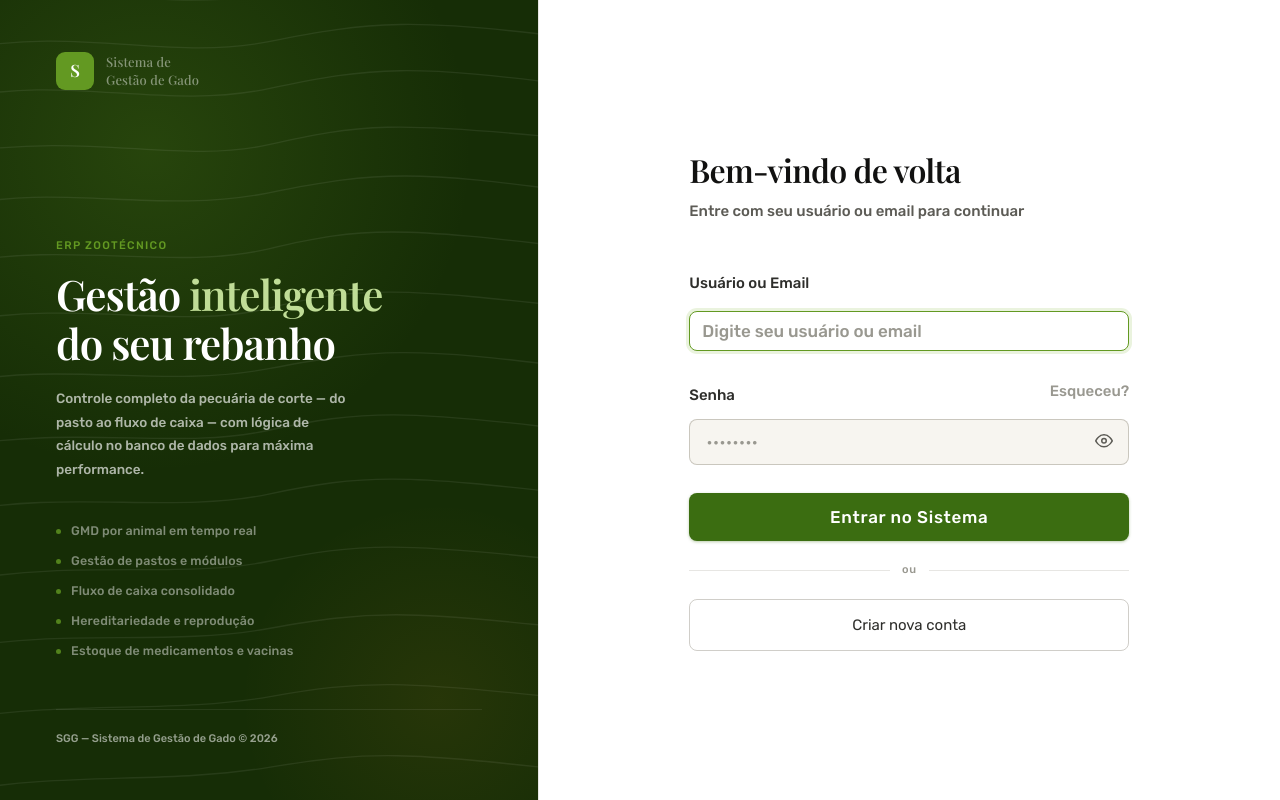
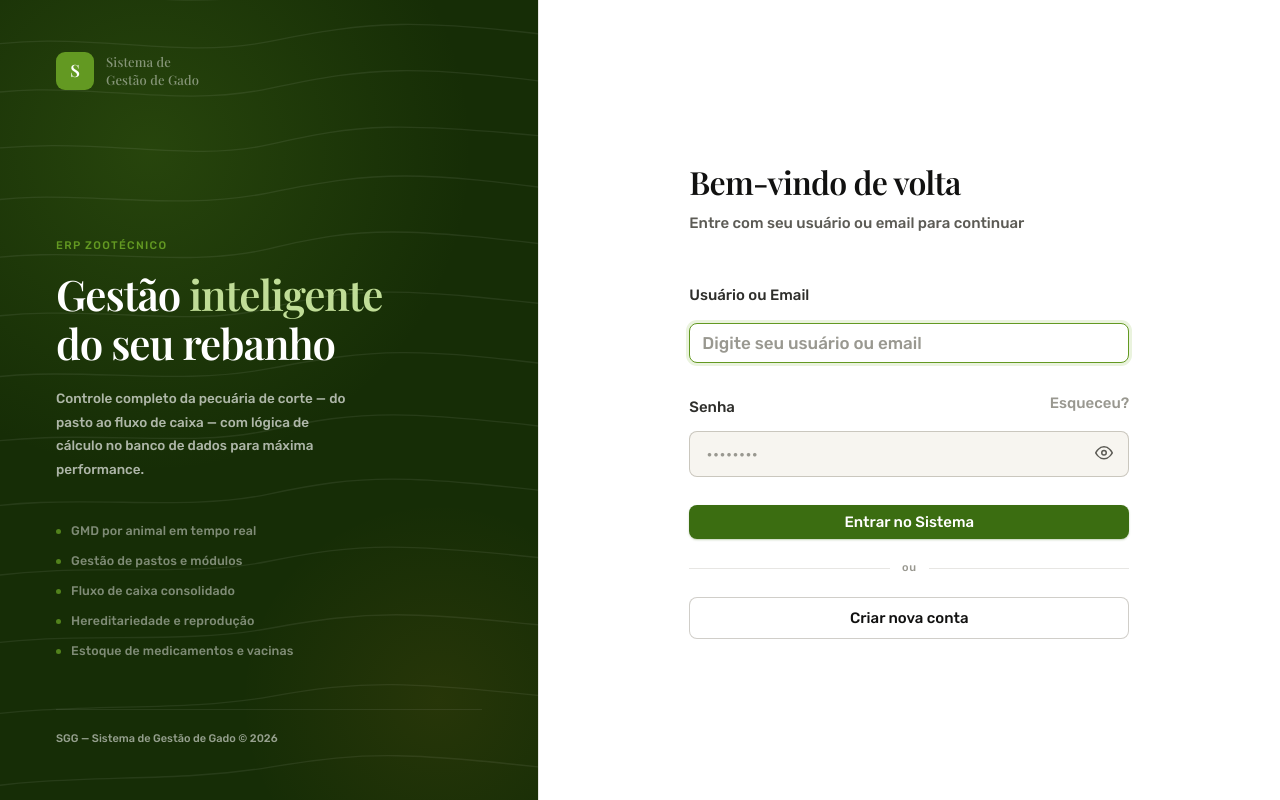
Before and after one commit to Dom1ng0s/sistema_gado, a Flask app: page /login in a window 1280 px wide. Run offline with Flask 3, Linux system fonts and the light colour scheme; some libraries are stand-ins or nearby versions.

Commit message:
fix: correções de fluxo-navegacao-cta.md (grupo aca339ef96a1d3974)

```diff
--- a/static/css/design_system.css
+++ b/static/css/design_system.css
@@ -520,6 +520,7 @@ tbody td {
 
 .btn-sm { font-size: var(--text-xs); padding: 5px var(--space-3); }
 .btn-lg { font-size: var(--text-base); padding: 10px var(--space-5); }
+.btn-block { width: 100%; justify-content: center; }
 
 /* ── Formulários ─────────────────────────────────────────── */
 .form-group { display: flex; flex-direction: column; gap: var(--space-1); }
--- a/templates/detalhes.html
+++ b/templates/detalhes.html
@@ -245,7 +245,7 @@
       </div>
     {% else %}
       <a href="{{ url_for('operacional.vender', id_animal=animal[0]) }}"
-         class="btn btn-danger" style="text-align:center;">
+         class="btn btn-accent" style="text-align:center;">
         <svg aria-hidden="true" class="icon icon-sm" viewBox="0 0 24 24"><line x1="12" y1="1" x2="12" y2="23"/><path d="M17 5H9.5a3.5 3.5 0 0 0 0 7h5a3.5 3.5 0 0 1 0 7H6"/></svg>
         Registrar Venda
       </a>
@@ -279,10 +279,6 @@
 <div style="margin-bottom:var(--space-8);">
   <div style="display:flex; justify-content:space-between; align-items:center; flex-wrap:wrap; gap:var(--space-3); margin-bottom:var(--space-4);">
     <h2 style="margin:0;">Histórico Sanitário</h2>
-    {% if not animal[6] %}
-      <a href="{{ url_for('operacional.medicar', id_animal=animal[0]) }}"
-         class="btn btn-primary btn-sm">+ Medicação</a>
-    {% endif %}
   </div>
   <div class="table-wrapper">
     <table>
--- a/templates/esqueci_senha.html
+++ b/templates/esqueci_senha.html
@@ -53,7 +53,7 @@
                 <input type="email" id="email" name="email" class="field-input"
                        required autofocus placeholder="seu@email.com">
             </div>
-            <button type="submit" class="btn-submit" id="btnEnviar">Enviar Código</button>
+            <button type="submit" class="btn btn-primary btn-block" id="btnEnviar">Enviar Código</button>
         </form>
 
         <div class="auth-footer">
--- a/templates/login.html
+++ b/templates/login.html
@@ -273,39 +273,19 @@
 
         .field-input::placeholder { color: var(--color-ink-disabled); }
 
-        /* Submit */
-        .btn-enter {
-            width: 100%;
-            padding: 14px 16px;
-            background: var(--color-primary);
-            color: #fff;
-            border: none;
-            border-radius: var(--radius-md);
-            font-family: var(--font-body);
-            font-size: var(--text-base);
-            font-weight: 500;
-            letter-spacing: 0.04em;
-            cursor: pointer;
+        /* Submit — spinner de loading (classes base vêm de design_system.css: .btn .btn-primary .btn-block) */
+        #btnEnter {
             margin-top: 8px;
             position: relative;
-            transition: background 150ms, box-shadow 150ms, transform 80ms;
-            box-shadow: 0 1px 3px rgba(59,109,17,0.35);
         }
 
-        .btn-enter:hover {
-            background: var(--color-primary-dark);
-            box-shadow: 0 2px 8px rgba(59,109,17,0.45);
-        }
-
-        .btn-enter:active { transform: scale(0.99); }
-
-        .btn-enter.loading {
+        #btnEnter.loading {
             color: transparent;
             pointer-events: none;
             opacity: 0.75;
         }
 
-        .btn-enter.loading::after {
+        #btnEnter.loading::after {
             content: '';
             position: absolute;
             width: 15px;
@@ -338,29 +318,6 @@
             font-size: 11px;
             color: var(--color-ink-disabled);
             letter-spacing: 0.06em;
-        }
-
-        /* Register link */
-        .btn-register {
-            display: block;
-            width: 100%;
-            padding: 13px 16px;
-            background: transparent;
-            border: 0.5px solid var(--color-border-strong);
-            border-radius: var(--radius-md);
-            font-family: var(--font-body);
-            font-size: var(--text-sm);
-            font-weight: 400;
-            color: var(--color-ink-secondary);
-            text-align: center;
-            text-decoration: none;
-            cursor: pointer;
-            transition: background 150ms, border-color 150ms, color 150ms;
-        }
-
-        .btn-register:hover {
-            background: var(--color-surface-raised);
-            color: var(--color-ink);
         }
 
         /* Flash / error messages */
@@ -540,7 +497,7 @@
                     </div>
                 </div>
 
-                <button type="submit" class="btn-enter" id="btnEnter">
+                <button type="submit" class="btn btn-primary btn-block" id="btnEnter">
                     Entrar no Sistema
                 </button>
             </form>
@@ -551,7 +508,7 @@
                 <div class="sep-line"></div>
             </div>
 
-            <a href="{{ url_for('auth.novo_usuario') }}" class="btn-register">
+            <a href="{{ url_for('auth.novo_usuario') }}" class="btn btn-secondary btn-block">
                 Criar nova conta
             </a>
 
--- a/templates/nova_senha.html
+++ b/templates/nova_senha.html
@@ -10,7 +10,7 @@
     <link rel="stylesheet" href="{{ url_for('static', filename='css/design_system.css') }}">
     <link rel="stylesheet" href="{{ url_for('static', filename='css/auth.css') }}">
     <style>
-        .btn-submit:disabled { opacity: 0.5; }
+        #btnSalvar:disabled { opacity: 0.5; }
 
         .strength-bar {
             height: 3px;
@@ -80,7 +80,7 @@
                 <span class="match-msg" id="matchMsg"></span>
             </div>
 
-            <button type="submit" class="btn-submit" id="btnSalvar" disabled>Salvar Nova Senha</button>
+            <button type="submit" class="btn btn-primary btn-block" id="btnSalvar" disabled>Salvar Nova Senha</button>
         </form>
     </div>
 
--- a/templates/resultado_lotes.html
+++ b/templates/resultado_lotes.html
@@ -85,7 +85,6 @@
         <th scope="col" style="text-align:right;">Receita (R$)</th>
         <th scope="col" style="text-align:right;">Custo sanitário (R$)</th>
         <th scope="col" style="text-align:right;">Margem bruta (R$)</th>
-        <th scope="col"></th>
       </tr>
     </thead>
     <tbody>
@@ -111,11 +110,6 @@
                    color:{% if l[9] >= 0 %}var(--color-primary){% else %}var(--color-danger){% endif %};">
           {% if l[9] >= 0 %}+{% endif %}{{ l[9] | brl }}
         </td>
-        <td style="white-space:nowrap;">
-          <a href="{{ url_for('financeiro.detalhe_lote', lote_id=l[0]) }}"
-             class="btn btn-ghost btn-sm"
-             onclick="event.stopPropagation()">Detalhes →</a>
-        </td>
       </tr>
       {% endfor %}
     </tbody>
```
Also changed, not shown: static/css/auth.css (+0 -20 lines), templates/novo_usuario.html (+2 -21 lines), templates/verificar_codigo.html (+4 -11 lines).
